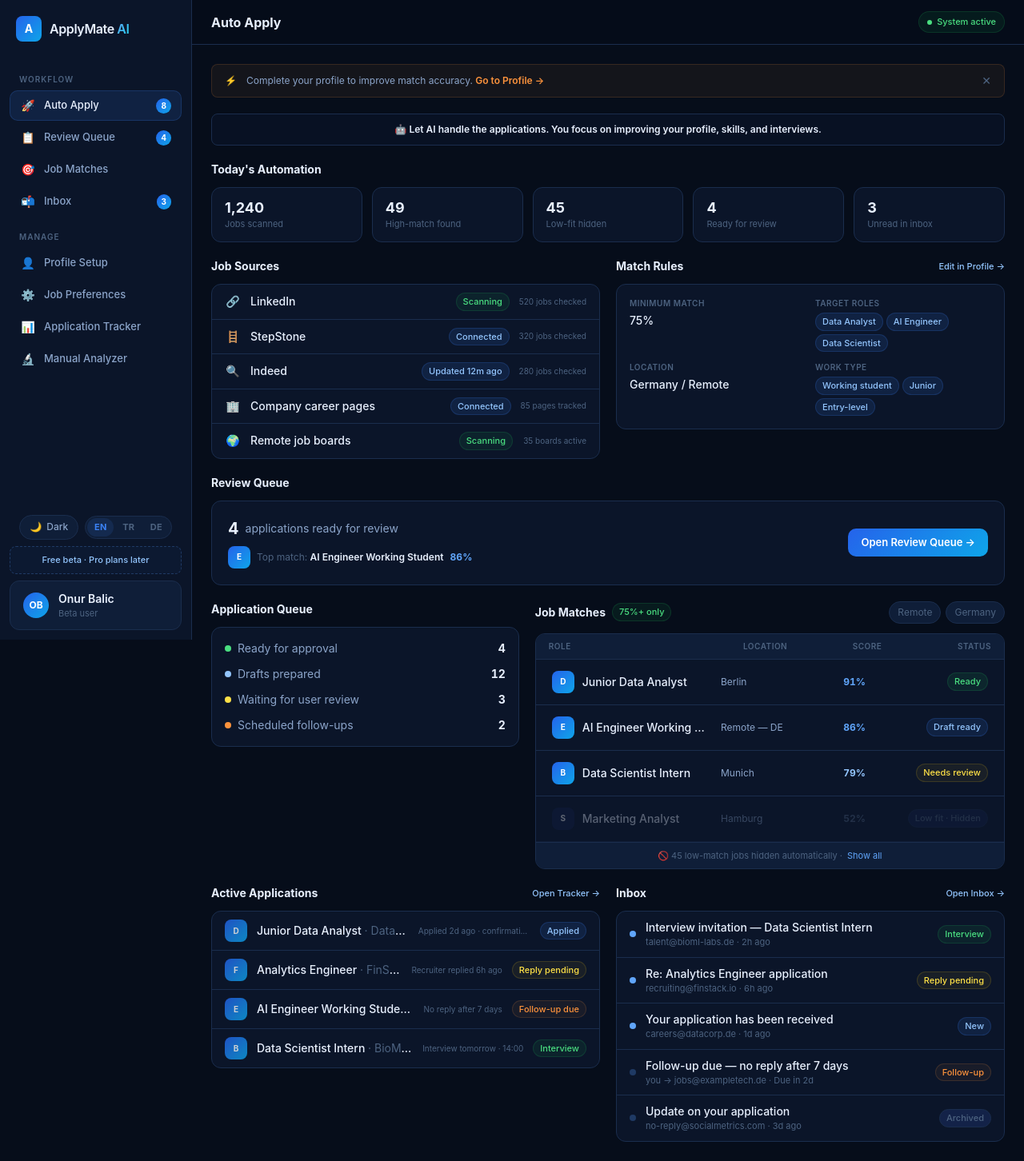
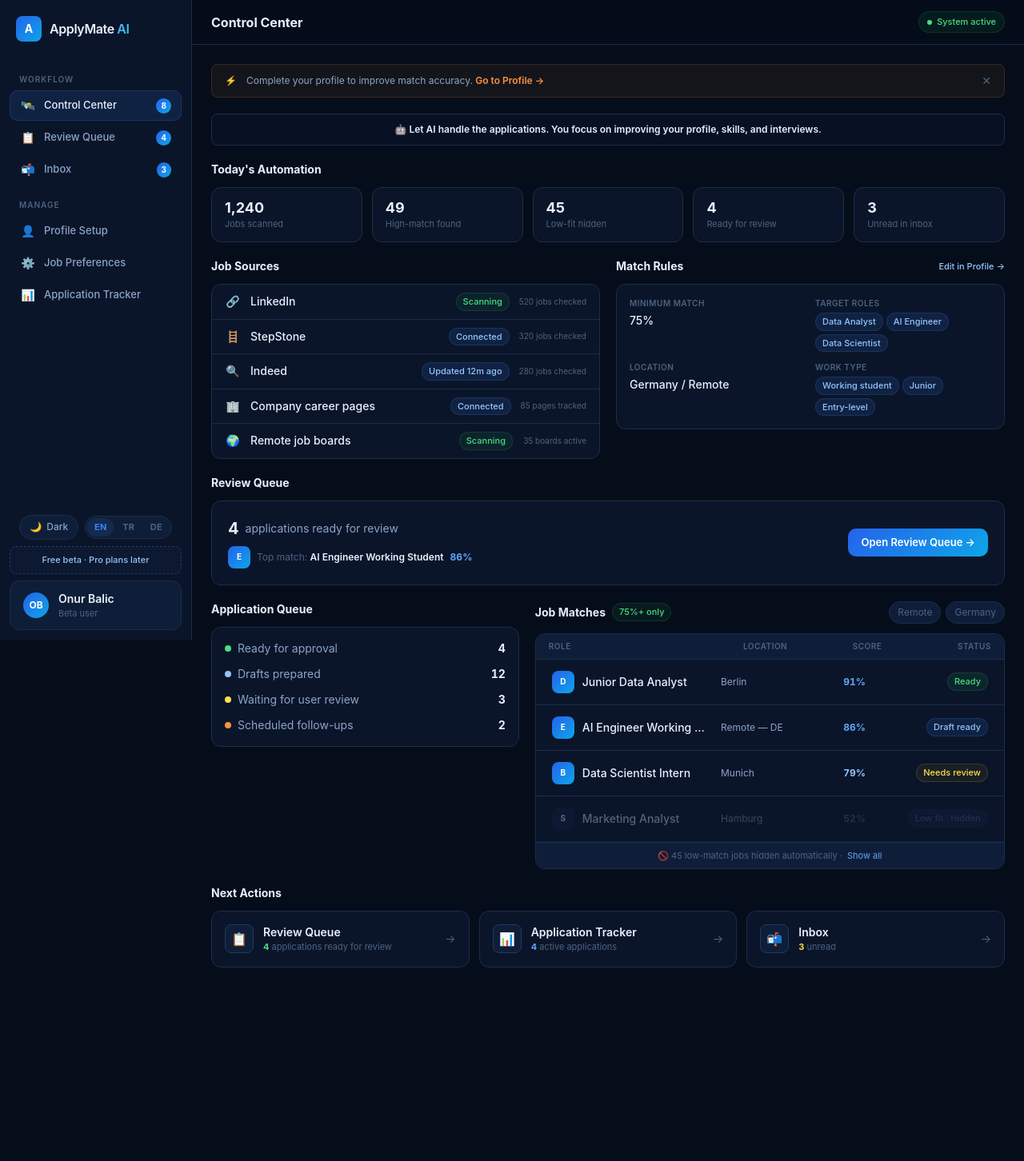
Before and after one commit to onurbalicc/applymate-ai, a Next.js app: page /dashboard in a window 1280 px wide. Shown: the whole page at 80% size. After the commit the page ends 1234 px from the top, so only its background shows below. Built offline with nearby package versions, Linux system fonts and the light colour scheme.

Commit message:
refactor: simplify navigation into control center structure

```diff
--- a/app/analyze/page.tsx
+++ b/app/analyze/page.tsx
@@ -33,7 +33,8 @@ export default function AnalyzePage() {
   }
 
   return (
-    <DashboardLayout activeNavId="analyzer">
+    // "analyzer" has no sidebar entry — internal tool, reachable by URL only
+    <DashboardLayout activeNavId="analyzer" pageTitle={t("nav.analyzer")}>
       <div className="max-w-4xl mx-auto">
 
         {/* ── Page title ─────────────────── */}
--- a/app/dashboard/page.tsx
+++ b/app/dashboard/page.tsx
@@ -3,13 +3,14 @@
 import { useState } from "react";
 import Link from "next/link";
 import DashboardLayout from "@/app/components/DashboardLayout";
-import { inboxMessages, inboxTypeMeta, trackerApps, trackerStageMeta } from "@/app/lib/mock-data";
 import { useI18n } from "@/app/lib/i18n";
 import type { TKey } from "@/app/lib/translations";
 
 /* ─────────────────────────────────────────────────────────
-   ApplyMate AI – Dashboard (Operations Overview)
-   No full review cards — those live on /review-queue.
+   ApplyMate AI – Control Center
+   Answers: "What is ApplyMate doing for me, and what needs
+   my approval now?" Engine status + next actions only —
+   the full pipeline lives on /tracker, messages on /inbox.
    ───────────────────────────────────────────────────────── */
 
 export default function DashboardPage() {
@@ -163,7 +164,7 @@ export default function DashboardPage() {
             </div>
           </section>
 
-          <section className="lg:col-span-3" id="matches">
+          <section className="lg:col-span-3">
             <div className="flex items-center justify-between mb-3">
               <div className="flex items-center gap-2">
                 <SectionHeader title={t("dash.jobMatches")} inline />
@@ -179,52 +180,34 @@ export default function DashboardPage() {
           </section>
         </div>
 
-        {/* ── Tracker + Inbox ─────────────── */}
-        <div className="grid grid-cols-1 lg:grid-cols-2 gap-5">
-          <section id="tracker">
-            <div className="flex items-center justify-between mb-3">
-              <SectionHeader title={t("dash.activeApplications")} inline />
-              <Link href="/tracker" className="text-[11px] font-medium" style={{ color: "#93c5fd" }}>{t("dash.openTracker")}</Link>
-            </div>
-            <div className="dash-panel">
-              {activeApps.map((a, i) => {
-                const meta = trackerStageMeta[a.stage];
-                return (
-                  <div key={a.role} className="flex items-center gap-3 px-4 py-2.5" style={{ borderBottom: i < activeApps.length - 1 ? "1px solid var(--border-subtle)" : "none" }}>
-                    <div className="w-7 h-7 rounded-lg flex items-center justify-center text-[10px] font-bold text-white flex-shrink-0" style={{ background: "linear-gradient(135deg, #2563eb, #0ea5e9)", opacity: 0.8 }}>{a.company[0]}</div>
-                    <div className="flex-1 min-w-0">
-                      <p className="text-sm font-medium truncate" style={{ color: "var(--text-primary)" }}>{a.role} <span className="font-normal" style={{ color: "var(--text-muted)" }}>· {a.company}</span></p>
-                    </div>
-                    <span className="text-[10px] hidden sm:block flex-shrink-0 truncate" style={{ color: "var(--text-muted)", maxWidth: "140px" }}>{a.lastEvent}</span>
-                    <span className="text-[11px] font-medium px-2 py-0.5 rounded-full flex-shrink-0" style={{ background: meta.bg, color: meta.color, border: `1px solid ${meta.border}` }}>{t(meta.labelKey)}</span>
-                  </div>
-                );
-              })}
-            </div>
-          </section>
-
-          <section id="inbox">
-            <div className="flex items-center justify-between mb-3">
-              <SectionHeader title={t("dash.inbox")} inline />
-              <Link href="/inbox" className="text-[11px] font-medium" style={{ color: "#93c5fd" }}>{t("dash.openInbox")}</Link>
-            </div>
-            <div className="dash-panel">
-              {inboxMessages.map((item, i) => {
-                const meta = inboxTypeMeta[item.type];
-                return (
-                  <div key={item.id} className="flex items-center gap-3 px-4 py-2.5" style={{ borderBottom: i < inboxMessages.length - 1 ? "1px solid var(--border-subtle)" : "none" }}>
-                    <span className="w-2 h-2 rounded-full flex-shrink-0" style={{ background: item.unread ? "#60a5fa" : "var(--border-mid)" }} />
-                    <div className="flex-1 min-w-0">
-                      <p className="text-sm font-medium truncate" style={{ color: "var(--text-primary)" }}>{item.subject}</p>
-                      <p className="text-[11px] truncate" style={{ color: "var(--text-muted)" }}>{item.from} · {item.time}</p>
-                    </div>
-                    <span className="text-[11px] font-medium px-2 py-0.5 rounded-full flex-shrink-0" style={{ background: meta.bg, color: meta.color, border: `1px solid ${meta.border}` }}>{t(meta.labelKey)}</span>
-                  </div>
-                );
-              })}
-            </div>
-          </section>
-        </div>
+        {/* ── Next actions strip ──────────── */}
+        <section>
+          <SectionHeader title={t("dash.nextActions")} />
+          <div className="grid grid-cols-1 sm:grid-cols-3 gap-3">
+            {nextActions.map((a) => (
+              <Link
+                key={a.href}
+                href={a.href}
+                className="dash-panel p-4 flex items-center gap-3 transition-colors hover:border-[rgba(59,130,246,0.4)]"
+              >
+                <span
+                  className="w-9 h-9 rounded-lg flex items-center justify-center text-base flex-shrink-0"
+                  style={{ background: "var(--bg-raised)", border: "1px solid var(--border-mid)" }}
+                  aria-hidden="true"
+                >
+                  {a.icon}
+                </span>
+                <div className="flex-1 min-w-0">
+                  <p className="text-sm font-semibold" style={{ color: "var(--text-primary)" }}>{t(a.labelKey)}</p>
+                  <p className="text-[11px]" style={{ color: "var(--text-muted)" }}>
+                    <span className="font-bold" style={{ color: a.color }}>{a.count}</span> {t(a.contextKey)}
+                  </p>
+                </div>
+                <span className="text-sm" style={{ color: "var(--text-muted)" }}>→</span>
+              </Link>
+            ))}
+          </div>
+        </section>
       </div>
     </DashboardLayout>
   );
@@ -308,5 +291,9 @@ const jobMatches: { role: string; company: string; location: string; match: numb
   { role: "Marketing Analyst", company: "SocialMetrics", location: "Hamburg", match: 52, statusKey: "status.lowFitHiddenChip", statusStyle: { background: "var(--bg-overlay)", color: "var(--text-muted)", border: "1px solid var(--border-subtle)" } },
 ];
 
-/* Active (non-archived) applications from the shared tracker data */
-const activeApps = trackerApps.filter((a) => a.stage !== "archived");
+/* Next-action links — full views live on their own pages */
+const nextActions: { href: string; icon: string; labelKey: TKey; count: string; contextKey: TKey; color: string }[] = [
+  { href: "/review-queue", icon: "📋", labelKey: "nav.reviewQueue", count: "4", contextKey: "dash.readyForReviewLine", color: "#4ade80" },
+  { href: "/tracker",      icon: "📊", labelKey: "nav.tracker",     count: "4", contextKey: "tracker.activeApps",      color: "#60a5fa" },
+  { href: "/inbox",        icon: "📬", labelKey: "nav.inbox",       count: "3", contextKey: "inbox.unread",            color: "#fde047" },
+];
--- a/app/lib/nav-items.ts
+++ b/app/lib/nav-items.ts
@@ -6,10 +6,11 @@ import type { TKey } from "./translations";
    Labels are translation keys resolved at render time.
    ───────────────────────────────────────────────────────── */
 
+/* "analyzer" has no sidebar entry — /analyze stays reachable by URL
+   as an internal tool and still uses the shared layout. */
 export type NavId =
   | "auto-apply"
   | "review"
-  | "matches"
   | "inbox"
   | "profile"
   | "preferences"
@@ -27,13 +28,11 @@ export interface NavItem {
 
 export const navItems: NavItem[] = [
   // ── Workflow ──
-  { id: "auto-apply",  icon: "🚀", labelKey: "nav.autoApply",      badge: "8", group: "workflow", href: "/dashboard" },
+  { id: "auto-apply",  icon: "🛰️", labelKey: "nav.controlCenter",  badge: "8", group: "workflow", href: "/dashboard" },
   { id: "review",      icon: "📋", labelKey: "nav.reviewQueue",    badge: "4", group: "workflow", href: "/review-queue" },
-  { id: "matches",     icon: "🎯", labelKey: "nav.jobMatches",                 group: "workflow", href: "/dashboard#matches" },
   { id: "inbox",       icon: "📬", labelKey: "nav.inbox",          badge: "3", group: "workflow", href: "/inbox" },
   // ── Manage ──
   { id: "profile",     icon: "👤", labelKey: "nav.profileSetup",               group: "manage",   href: "/profile" },
   { id: "preferences", icon: "⚙️", labelKey: "nav.jobPreferences",            group: "manage",   href: "/profile#preferences" },
   { id: "tracker",     icon: "📊", labelKey: "nav.tracker",                    group: "manage",   href: "/tracker" },
-  { id: "analyzer",    icon: "🔬", labelKey: "nav.analyzer",                   group: "manage",   href: "/analyze" },
 ];
--- a/app/lib/translations.ts
+++ b/app/lib/translations.ts
@@ -65,9 +65,8 @@ const en = {
   // ── Navigation / sidebar ──
   "nav.groupWorkflow": "Workflow",
   "nav.groupManage": "Manage",
-  "nav.autoApply": "Auto Apply",
+  "nav.controlCenter": "Control Center",
   "nav.reviewQueue": "Review Queue",
-  "nav.jobMatches": "Job Matches",
   "nav.inbox": "Inbox",
   "nav.profileSetup": "Profile Setup",
   "nav.jobPreferences": "Job Preferences",
@@ -255,9 +254,8 @@ const en = {
   "dash.score": "Score",
   "dash.status": "Status",
   "dash.hiddenAuto": "🚫 45 low-match jobs hidden automatically ·",
-  "dash.activeApplications": "Active Applications",
+  "dash.nextActions": "Next Actions",
   "dash.openTracker": "Open Tracker →",
-  "dash.inbox": "Inbox",
   "dash.openInbox": "Open Inbox →",
 
   // ── Profile ──
@@ -311,8 +309,7 @@ const en = {
   "profile.vFollowUp": "After 7 days",
   "profile.saveProfile": "💾 Save profile",
   "profile.profileSaved": "✓ Profile saved",
-  "profile.previewMatched": "Preview matched jobs →",
-  "profile.goToDashboard": "Go to dashboard",
+  "profile.goToDashboard": "Go to Control Center",
   "profile.savedToast": "✓ Profile saved successfully",
   "profile.demoNote": "Your profile is used locally for demo purposes only. No data is saved or shared.",
 
@@ -333,7 +330,7 @@ const en = {
   "queue.complete": "Review queue complete",
   "queue.completeDesc": "ApplyMate will keep scanning for new high-match roles. You'll be notified when new applications are ready.",
   "queue.openTracker": "📊 Open Application Tracker →",
-  "queue.backToAutoApply": "← Back to Auto Apply",
+  "queue.backToControlCenter": "← Back to Control Center",
   "queue.reviewAgain": "↺ Review again",
 
   // ── Review detail ──
@@ -483,9 +480,8 @@ const tr: Record<TKey, string> = {
 
   "nav.groupWorkflow": "İş Akışı",
   "nav.groupManage": "Yönetim",
-  "nav.autoApply": "Auto Apply",
+  "nav.controlCenter": "Kontrol Merkezi",
   "nav.reviewQueue": "İnceleme Kuyruğu",
-  "nav.jobMatches": "İş Eşleşmeleri",
   "nav.inbox": "Gelen Kutusu",
   "nav.profileSetup": "Profil Kurulumu",
   "nav.jobPreferences": "İş Tercihleri",
@@ -661,9 +657,8 @@ const tr: Record<TKey, string> = {
   "dash.score": "Puan",
   "dash.status": "Durum",
   "dash.hiddenAuto": "🚫 45 düşük eşleşmeli ilan otomatik gizlendi ·",
-  "dash.activeApplications": "Aktif Başvurular",
+  "dash.nextActions": "Sıradaki Aksiyonlar",
   "dash.openTracker": "Takibi Aç →",
-  "dash.inbox": "Gelen Kutusu",
   "dash.openInbox": "Gelen Kutusunu Aç →",
 
   "profile.intro": "Tek bir profil oluştur; ApplyMate senin için doğru başvuruları bulsun, sıralasın ve hazırlasın.",
@@ -716,8 +711,7 @@ const tr: Record<TKey, string> = {
   "profile.vFollowUp": "7 gün sonra",
   "profile.saveProfile": "💾 Profili kaydet",
   "profile.profileSaved": "✓ Profil kaydedildi",
-  "profile.previewMatched": "Eşleşen ilanları gör →",
-  "profile.goToDashboard": "Panoya git",
+  "profile.goToDashboard": "Kontrol Merkezi'ne git",
   "profile.savedToast": "✓ Profil başarıyla kaydedildi",
   "profile.demoNote": "Profilin yalnızca demo amaçlı, yerel olarak kullanılır. Hiçbir veri kaydedilmez veya paylaşılmaz.",
 
@@ -737,7 +731,7 @@ const tr: Record<TKey, string> = {
   "queue.complete": "İnceleme kuyruğu tamamlandı",
   "queue.completeDesc": "ApplyMate yüksek eşleşmeli yeni roller için taramaya devam edecek. Yeni başvurular hazır olduğunda haber vereceğiz.",
   "queue.openTracker": "📊 Başvuru Takibini Aç →",
-  "queue.backToAutoApply": "← Auto Apply'a Dön",
+  "queue.backToControlCenter": "← Kontrol Merkezi'ne Dön",
   "queue.reviewAgain": "↺ Yeniden incele",
 
   "review.pageTitle": "Başvuruyu İncele",
@@ -881,9 +875,8 @@ const de: Record<TKey, string> = {
 
   "nav.groupWorkflow": "Workflow",
   "nav.groupManage": "Verwaltung",
-  "nav.autoApply": "Auto Apply",
+  "nav.controlCenter": "Kontrollzentrum",
   "nav.reviewQueue": "Review-Queue",
-  "nav.jobMatches": "Job-Matches",
   "nav.inbox": "Posteingang",
   "nav.profileSetup": "Profil einrichten",
   "nav.jobPreferences": "Job-Präferenzen",
@@ -1059,9 +1052,8 @@ const de: Record<TKey, string> = {
   "dash.score": "Score",
   "dash.status": "Status",
   "dash.hiddenAuto": "🚫 45 unpassende Jobs automatisch ausgeblendet ·",
-  "dash.activeApplications": "Aktive Bewerbungen",
+  "dash.nextActions": "Nächste Schritte",
   "dash.openTracker": "Tracker öffnen →",
-  "dash.inbox": "Posteingang",
   "dash.openInbox": "Posteingang öffnen →",
 
   "profile.intro": "Erstelle ein Profil, damit ApplyMate die richtigen Bewerbungen für dich findet, bewertet und vorbereitet.",
@@ -1114,8 +1106,7 @@ const de: Record<TKey, string> = {
   "profile.vFollowUp": "Nach 7 Tagen",
   "profile.saveProfile": "💾 Profil speichern",
   "profile.profileSaved": "✓ Profil gespeichert",
-  "profile.previewMatched": "Passende Jobs ansehen →",
-  "profile.goToDashboard": "Zum Dashboard",
+  "profile.goToDashboard": "Zum Kontrollzentrum",
   "profile.savedToast": "✓ Profil erfolgreich gespeichert",
   "profile.demoNote": "Dein Profil wird nur lokal für Demo-Zwecke genutzt. Es werden keine Daten gespeichert oder geteilt.",
 
@@ -1135,7 +1126,7 @@ const de: Record<TKey, string> = {
   "queue.complete": "Review-Queue abgeschlossen",
   "queue.completeDesc": "ApplyMate scannt weiter nach passenden Stellen. Du wirst benachrichtigt, sobald neue Bewerbungen bereit sind.",
   "queue.openTracker": "📊 Bewerbungs-Tracker öffnen →",
-  "queue.backToAutoApply": "← Zurück zu Auto Apply",
+  "queue.backToControlCenter": "← Zurück zum Kontrollzentrum",
   "queue.reviewAgain": "↺ Erneut prüfen",
 
   "review.pageTitle": "Bewerbung prüfen",
--- a/app/profile/page.tsx
+++ b/app/profile/page.tsx
@@ -226,8 +226,8 @@ export default function ProfilePage() {
           <button className="dash-btn dash-btn--primary w-full sm:w-auto justify-center" onClick={handleSave}>
             {saved ? t("profile.profileSaved") : t("profile.saveProfile")}
           </button>
-          <Link href="/dashboard" className="dash-btn dash-btn--outline w-full sm:w-auto justify-center text-center">
-            {t("profile.previewMatched")}
+          <Link href="/review-queue" className="dash-btn dash-btn--outline w-full sm:w-auto justify-center text-center">
+            {t("common.openReviewQueue")}
           </Link>
           <Link href="/dashboard" className="dash-btn dash-btn--ghost w-full sm:w-auto justify-center text-center">
             {t("profile.goToDashboard")}
--- a/app/review-queue/page.tsx
+++ b/app/review-queue/page.tsx
@@ -174,7 +174,7 @@ export default function ReviewQueuePage() {
                 {t("queue.openTracker")}
               </Link>
               <Link href="/dashboard" className="dash-btn dash-btn--outline">
-                {t("queue.backToAutoApply")}
+                {t("queue.backToControlCenter")}
               </Link>
               <button className="dash-btn dash-btn--ghost" onClick={resetQueue}>
                 {t("queue.reviewAgain")}
```
